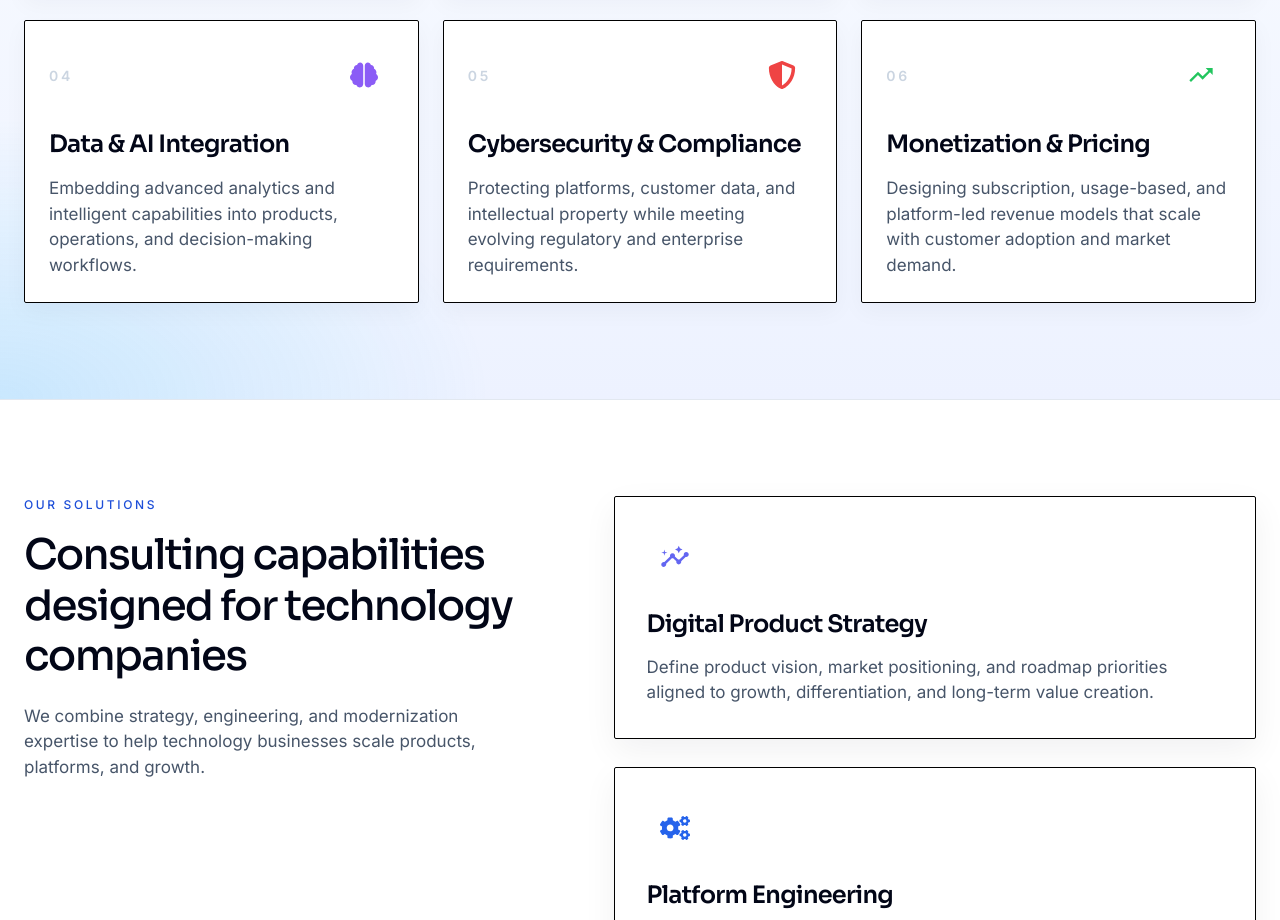
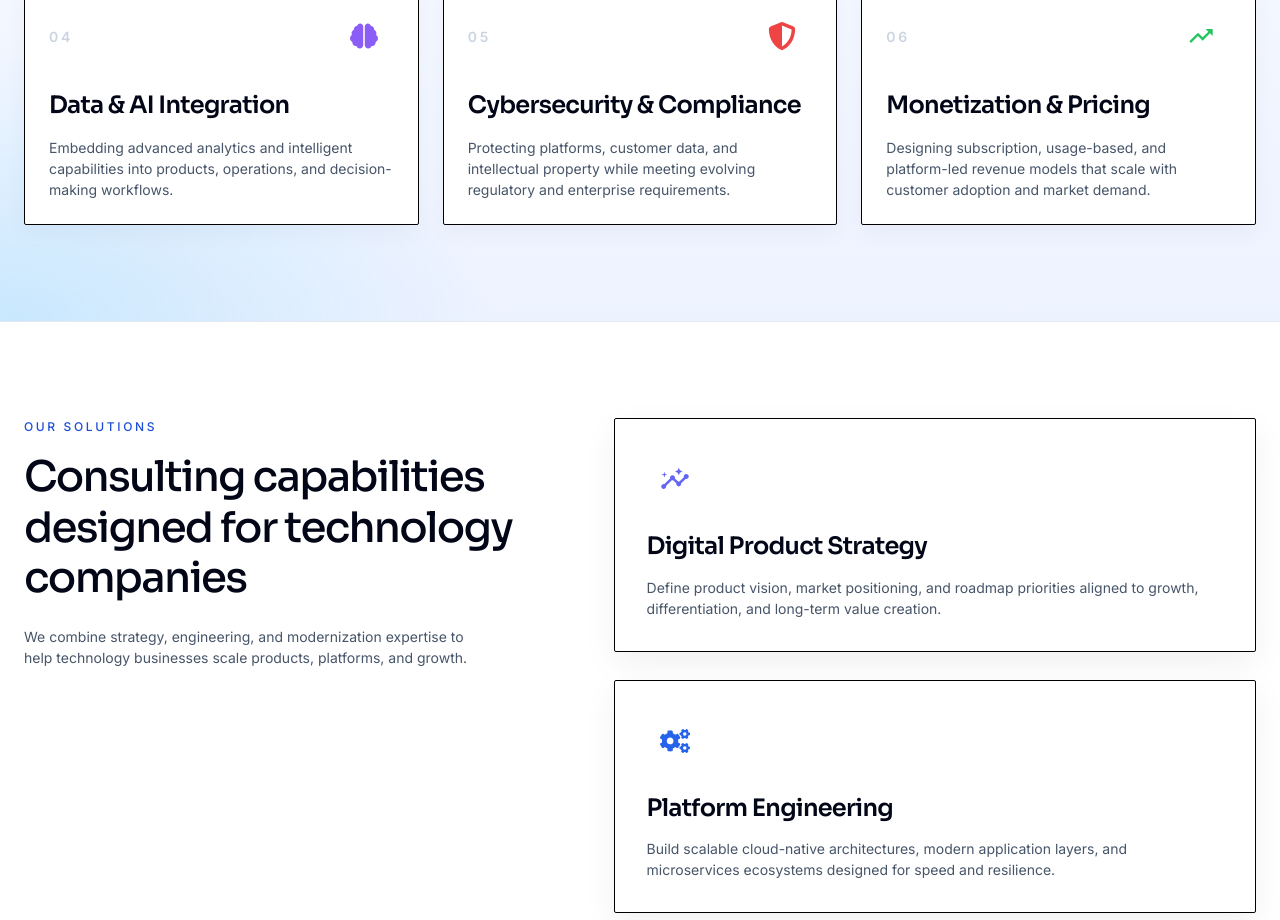
Before and after one commit to dhondikarthikeya/syt, a Next.js app: page /marketing/industries/technology-saas in a window 1280 px wide. Shown: the part 1880-2800 px from the top of the page. Built offline with nearby package versions, Linux system fonts and the light colour scheme.

Commit message:
Update project files

```diff
--- a/src/app/marketing/industries/technology-saas/page.css
+++ b/src/app/marketing/industries/technology-saas/page.css
@@ -111,7 +111,7 @@ img {
 .capabilities-description {
   color: #475569;
   line-height: 1.5;
-  font-size: 17px;
+  font-size: 14px;
 }
 
 .text-stack {
@@ -391,7 +391,7 @@ img {
 .solutions-intro {
   margin: 22px 0 0;
   max-width: 460px;
-  font-size: 17px;
+  font-size: 14px;
   line-height: 1.5;
   color: #475569;
 }
@@ -451,7 +451,7 @@ img {
 
 .solution-card p {
   margin: 0;
-  font-size: 17px;
+  font-size: 14px;
   line-height: 1.5;
   color: #475569;
 }
@@ -723,7 +723,7 @@ img {
 .case-study-description {
   margin: 24px 0 0;
   color: #e2e8f0;
-  font-size: 19px;
+  font-size: 15px;
 }
 
 .stats-grid {
@@ -939,7 +939,7 @@ img {
   }
 
   .text-stack {
-    margin-top: 24px;
+    margin-top: 0px;
   }
 
   .outcomes-grid {
@@ -1112,7 +1112,7 @@ img {
   .case-study-card,
   .info-card,
   .insight-card {
-    padding: 24px;
+    padding: 18px;
   }
 
   .solution-card h3 {
```
